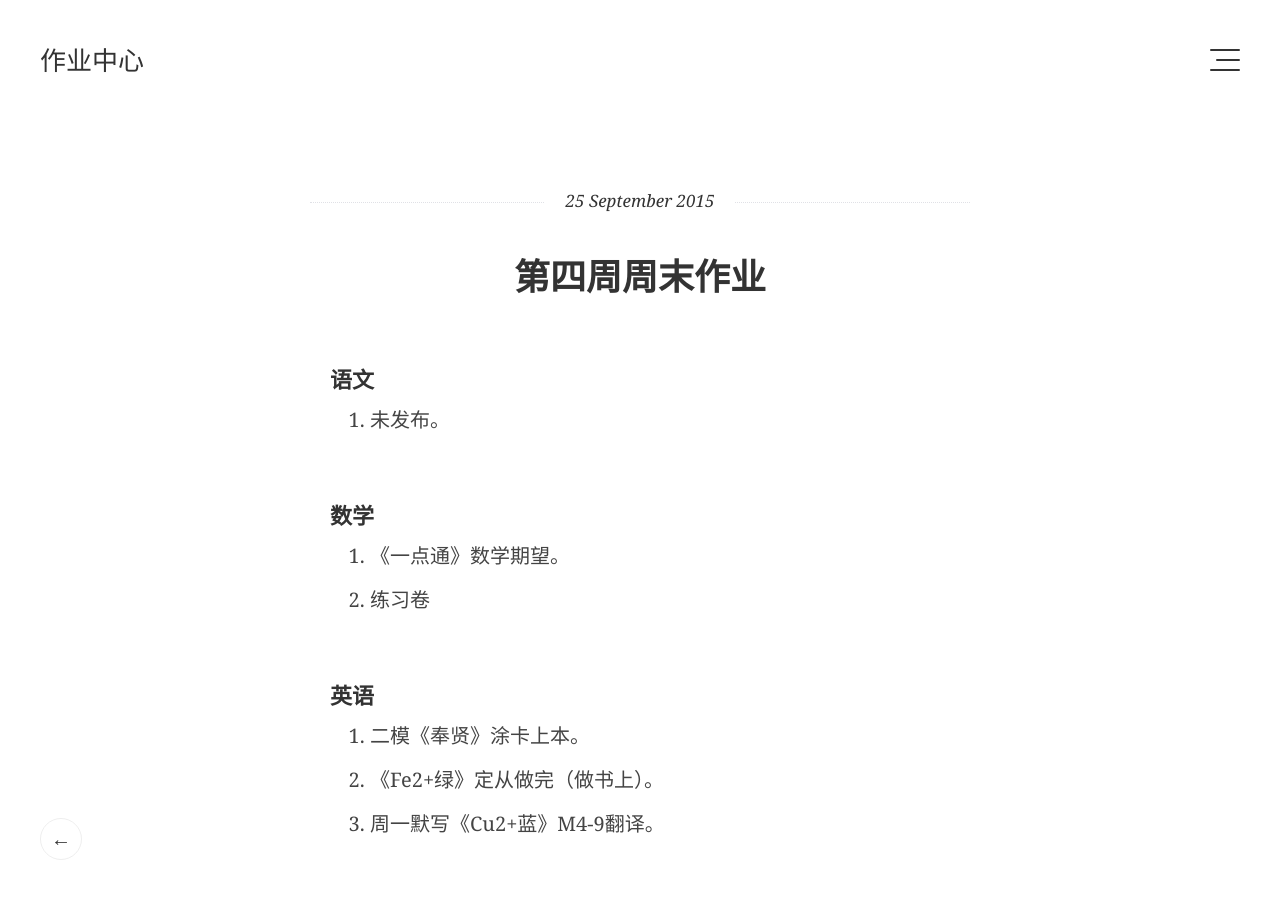
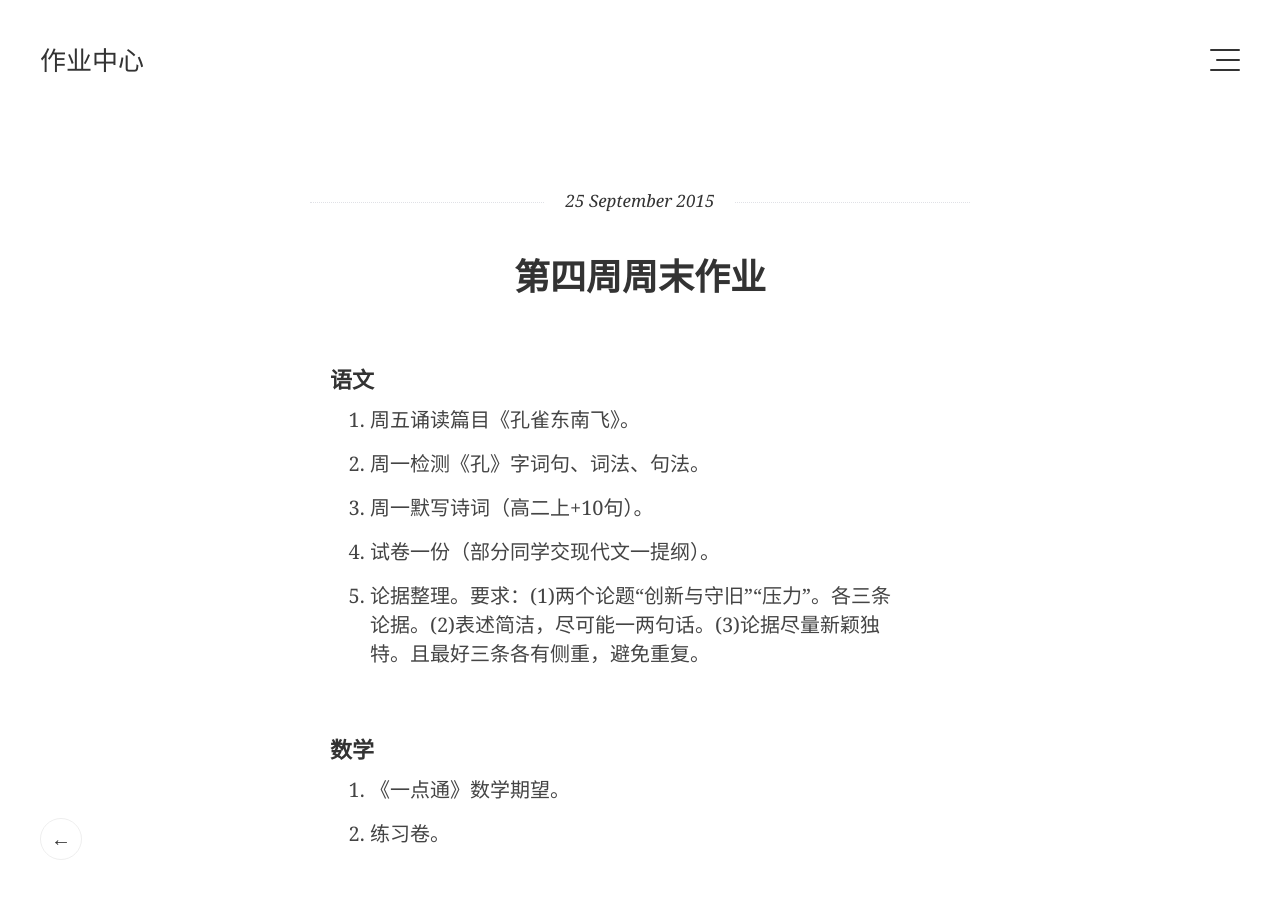
Before and after one commit to efz1602/efz1602.github.io, a Jekyll site: the page built from _posts/2015-09-25-W4.markdown, in a window 1280 px wide and 900 px high. Built offline with Jekyll 4.4.1, drawn with Linux system fonts in a browser that asks for light colours; some web fonts are replaced; Markdown is read by kramdown in place of the engine named in the settings.

Commit message:
Update 2015-09-25-W4.markdown

```diff
--- a/_posts/2015-09-25-W4.markdown
+++ b/_posts/2015-09-25-W4.markdown
@@ -6,12 +6,16 @@ date: 2015-09-25
 
 ##### 语文
 
-1. 未发布。
+1. 周五诵读篇目《孔雀东南飞》。
+2. 周一检测《孔》字词句、词法、句法。
+3. 周一默写诗词（高二上+10句）。
+4. 试卷一份（部分同学交现代文一提纲）。
+5. 论据整理。要求：(1)两个论题“创新与守旧”“压力”。各三条论据。(2)表述简洁，尽可能一两句话。(3)论据尽量新颖独特。且最好三条各有侧重，避免重复。
 
 ##### 数学
 
 1. 《一点通》数学期望。
-2. 练习卷
+2. 练习卷。
 
 
 ##### 英语
```
